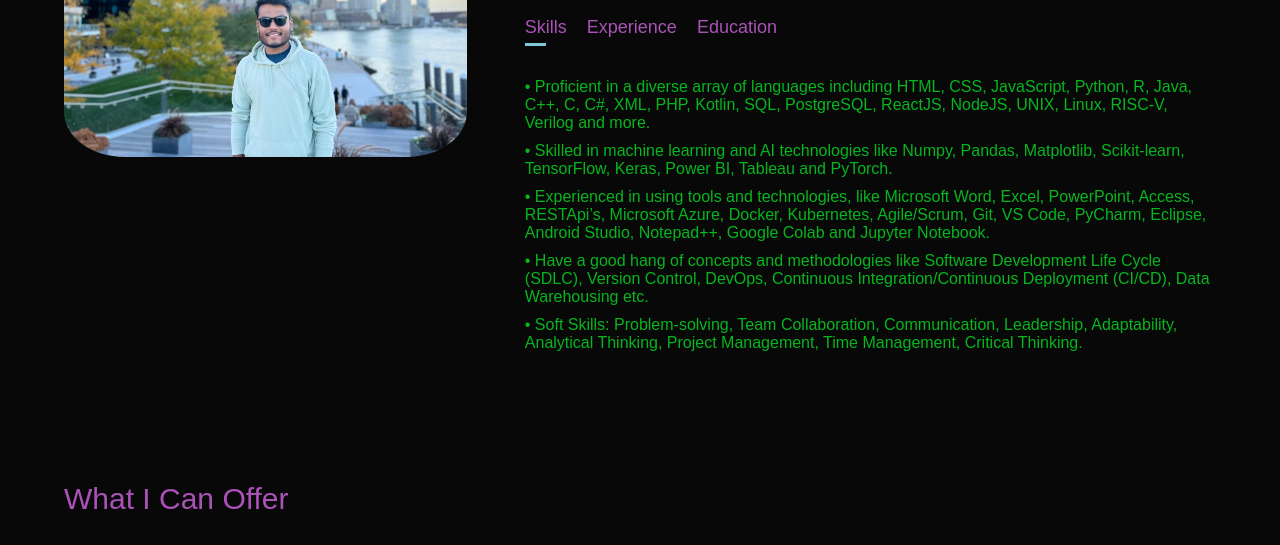
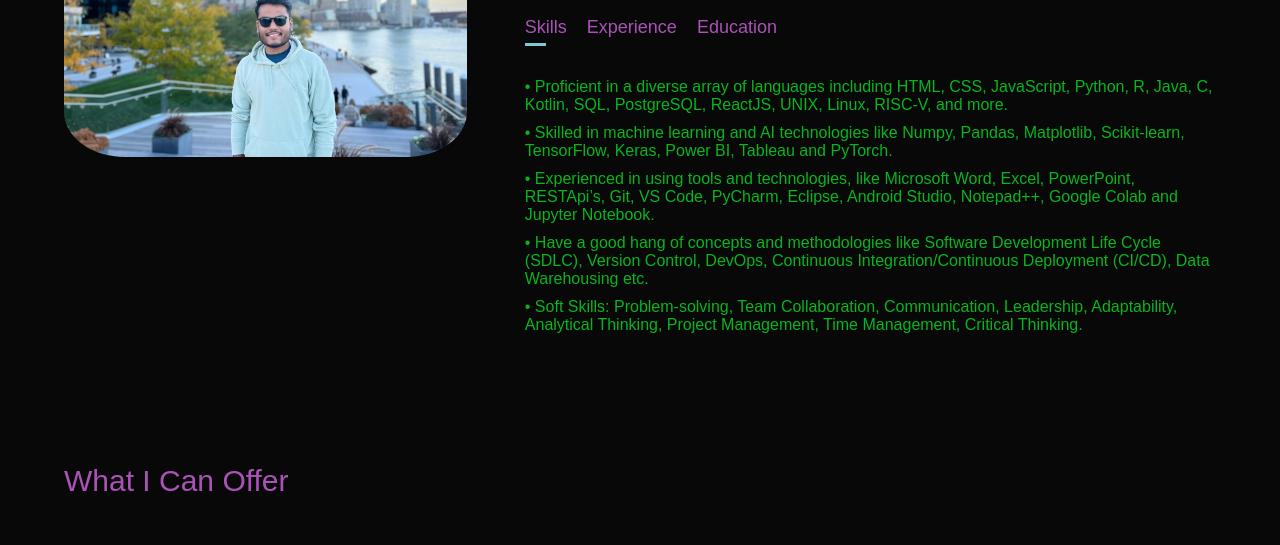
Before and after one commit to PatelDev14/dsp, a plain HTML site: page index.html in a window 1280 px wide. Shown: the part 1030-1575 px from the top of the page. Drawn offline with Linux system fonts and the light colour scheme.

Commit message:
Updated Skills

```diff
--- a/index.html
+++ b/index.html
@@ -56,9 +56,9 @@
                             <li><span>Software Developer</span><br>Software Development</li>
                             <li><span>Data Scientist/Analyst</span><br>Analyzing and Modelling Data </li> -->
                             <span>
-                            <li>•	Proficient in a diverse array of languages including HTML, CSS, JavaScript, Python, R, Java, C++, C, C#, XML, PHP, Kotlin, SQL, PostgreSQL, ReactJS, NodeJS, UNIX, Linux, RISC-V, Verilog and more.</li>
+                            <li>•	Proficient in a diverse array of languages including HTML, CSS, JavaScript, Python, R, Java, C, Kotlin, SQL, PostgreSQL, ReactJS, UNIX, Linux, RISC-V, and more.</li>
                             <li>•	Skilled in machine learning and AI technologies like Numpy, Pandas, Matplotlib, Scikit-learn, TensorFlow, Keras, Power BI, Tableau and PyTorch.</li>
-                            <li>•	Experienced in using tools and technologies, like Microsoft Word, Excel, PowerPoint, Access, RESTApi’s, Microsoft Azure, Docker, Kubernetes, Agile/Scrum, Git, VS Code, PyCharm, Eclipse, Android Studio, Notepad++, Google Colab and Jupyter Notebook.</li>
+                            <li>•	Experienced in using tools and technologies, like Microsoft Word, Excel, PowerPoint, RESTApi’s, Git, VS Code, PyCharm, Eclipse, Android Studio, Notepad++, Google Colab and Jupyter Notebook.</li>
                             <li>•	Have a good hang of concepts and methodologies like Software Development Life Cycle (SDLC), Version Control, DevOps, Continuous Integration/Continuous Deployment (CI/CD), Data Warehousing etc.</li>
                             <li>•	Soft Skills: Problem-solving, Team Collaboration, Communication, Leadership, Adaptability, Analytical Thinking, Project Management, Time Management, Critical Thinking.</li>
                             </span>
```
